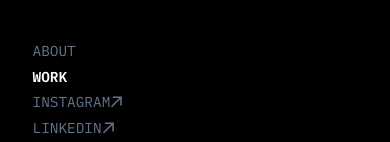
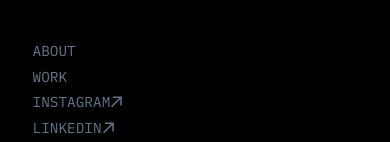
Before and after one commit to fredegd/nicolandrieux, a Next.js app: page /work in a window 390 px wide. Shown: the top 142 px of the page. Built offline with nearby package versions, Linux system fonts and the light colour scheme.

Commit message:
header bug fixes - mobile view

```diff
--- a/src/components/Header/index.jsx
+++ b/src/components/Header/index.jsx
@@ -5,14 +5,14 @@
 import { ArrowIcon } from "@/components/ArrowIcon";
 
 const navItems = {
-  "/?id=about": {
+  "/#about": {
     name: "about",
     href: "/#about",
     icn: null,
     target: "",
     query: { id: "about" },
   },
-  "/?id=work": {
+  "/#work": {
     name: "work",
     href: "/#work",
     icn: null,
@@ -54,7 +54,7 @@
             {Object.entries(navItems).map(
               ([path, { name, href, icn, target, query }]) => {
                 const isActive =
-                  currentPath === path || currentPath.split("/")[1] === name;
+                  currentPath === path || currentPath.split("/")[2] === "name";
                 // console.log(currentPath.split("/")[1], name, isActive);
                 return (
                   <Link
```
